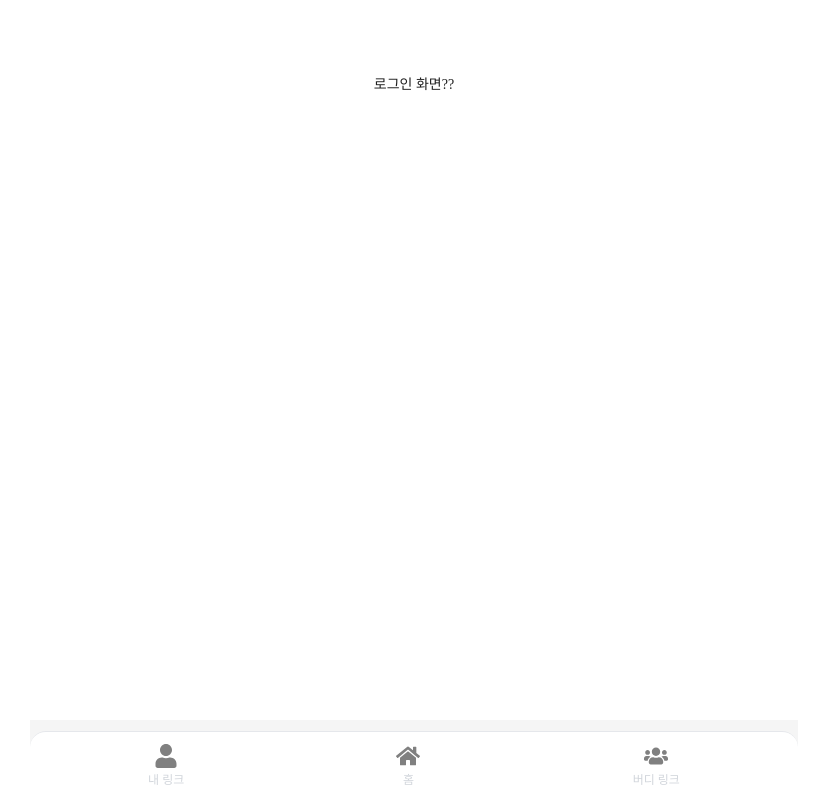
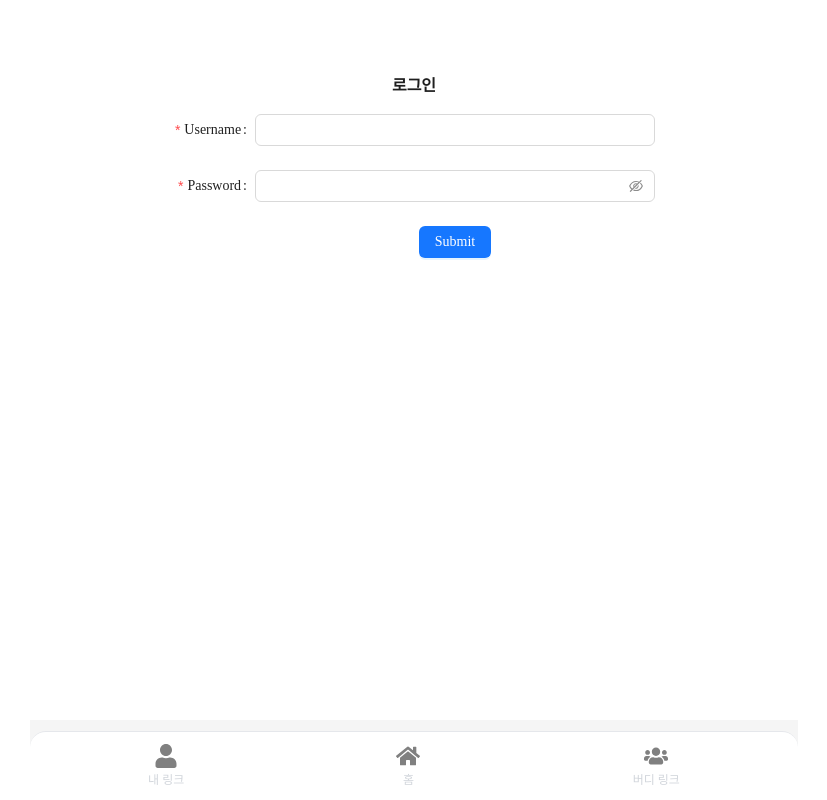
Before and after one commit to Link-Buddy/front, a React (Create React App) app: page /login in a window 1280 px wide. Shown: the whole page, without its empty margins (226-1053 px from the left). Built offline with nearby package versions, Linux system fonts and the light colour scheme.

Commit message:
feat: 모달 공통 hook 추가 & 초대장 모달 추가 & 링크 상세 모달 수정 - [x] 기능 추가 - [x] 기능 수정 - [ ] 기능 삭제 - [ ] 버그 수정 - [ ] 리팩토링, 코드 포맷팅 - [ ] CI/CD, 환경변수 - [ ] 문서 작업 resolves

```diff
--- a/src/App.tsx
+++ b/src/App.tsx
@@ -16,7 +16,6 @@ import LinkDetailPage from 'pages/link/detail';
 
 import UserEditPage from 'page/UserEditPage';
 import UserPage from 'page/UserPage';
-import BuddyPage from 'page/BuddyPage';
 
 function App() {
   const antdTheme = {
@@ -35,8 +34,8 @@ function App() {
               <Route path="/" element={<HomePage />} />
               <Route path="/home" element={<HomePage />} />
               <Route path="/my" element={<MyLinkPage />} />
-              <Route path="/buddylist" element={<BuddyListPage />} />
-              <Route path="/buddy" element={<BuddyPage />} />
+              {/* <Route path="/buddylist" element={<BuddyListPage />} /> */}
+              <Route path="/buddy" element={<BuddyListPage />} />
               <Route path="/user" element={<UserPage />} />
               <Route path="/user/:userId" element={<UserEditPage />} />
               <Route path="/add-link" element={<AddLinkPage />} />
--- a/src/pages/link/components/AlertModal.tsx
+++ b/src/components/modals/AlertModal.tsx
@@ -1,20 +1,17 @@
-import { Flex, Modal, Radio, Select, Space, Typography } from "antd";
+import { Modal, Typography } from "antd";
 import { useEffect, useState } from "react";
 
 interface ModalProps {
+    isOpen: boolean;
+    closeModal: (key: string) => void;
     type: string;
-    isOpen: boolean;
-    setIsOpen: (e: boolean) => void;
     selectedLink?: number[];
     handleOk: any;
 }
 
-const AlertModalComponent: React.FC<ModalProps> = ({ type, handleOk, isOpen, setIsOpen, selectedLink }) => {
+export const AlertModal: React.FC<ModalProps> = ({ isOpen, closeModal, type, selectedLink, handleOk }) => {
     const [title, setTitle] = useState<string>('');
 
-    const handleCancel = () => {
-        setIsOpen(false);
-    };
 
     const createTitle = (type: string) => {
         switch (type) {
@@ -39,7 +36,7 @@ const AlertModalComponent: React.FC<ModalProps> = ({ type, handleOk, isOpen, set
                 title={title}
                 open={isOpen}
                 onOk={handleOk}
-                onCancel={handleCancel}
+                onCancel={() => closeModal('alert')}
                 style={{ padding: 30 }}
             >
             <Typography.Text style={{ color: '#132639' }} strong>
@@ -55,4 +52,3 @@ const AlertModalComponent: React.FC<ModalProps> = ({ type, handleOk, isOpen, set
         </Modal>
     )
 }
-export default AlertModalComponent;
--- /dev/null
+++ b/src/components/modals/InvitationModal.tsx
@@ -0,0 +1,46 @@
+import { Divider, Flex, Modal, Select, Typography } from "antd"
+import Search from "antd/es/input/Search";
+
+interface ModalProps {
+    isOpen: boolean;
+    closeModal: (key: string) => void;
+}
+
+export const InvitationModal: React.FC<ModalProps> = ({ isOpen, closeModal }) => {
+    const handleOk = () => {
+        alert('초대완료!');
+    }
+
+    const onSearch = () => {
+        console.log('친구 검색!')
+    }
+
+    return (
+        <Modal
+            title="친구 초대"
+            open={isOpen}
+            onOk={handleOk}
+            onCancel={() => closeModal('invitation')}
+            style={{ padding: 30 }}
+        >
+            <Divider style={{ margin: '10px 0px 20px 0px'}}/>
+            <Flex justify="flex-start" vertical gap={'small'}>
+                <Typography.Text style={{ color: '#132639' }} strong>
+                    친구 검색
+                </Typography.Text>
+                <Search
+                    placeholder="검색어를 입력해주세요."
+                    allowClear
+                    onSearch={onSearch}
+                    // style={{ width: 360 }}
+                    style={{ width: '100%', height: 40 }}
+                />
+                <Typography.Text style={{ color: '#132639' }} strong>
+                    초대 버디그룹
+                </Typography.Text>
+                <Select style={{ width: '100%' }} placeholder="초대할 버디그룹을 선택해주세요." options={[{ label: '가족', value: 'family'}, { label: '스터디', value: 'study'}]} />
+            </Flex>
+            <Divider style={{ margin: '30px 0px 20px 0px'}}/>
+        </Modal>
+    )
+}
--- a/src/pages/link/components/Modal.tsx
+++ b/src/components/modals/MoveLinkModal.tsx
@@ -1,25 +1,21 @@
-import { Flex, Modal, Radio, Select, Space, Typography } from "antd";
+import { Divider, Flex, Modal, Radio, Select, Space, Typography } from "antd"
 import { useState } from "react";
 
 interface ModalProps {
     isOpen: boolean;
-    setIsOpen: (e: boolean) => void;
     options: { value: string, label: string }[];
     selectedLink?: number[];
+    closeModal: (key: string) => void;
 }
 
-const ModalComponent: React.FC<ModalProps> = ({ isOpen, setIsOpen, options, selectedLink }) => {
+export const MoveLinkModal: React.FC<ModalProps> = ({ isOpen, closeModal, options, selectedLink }) => {
     const [radioValue, setRadioValue] = useState('private');
 
+    const handleOk = () => {
+        alert('이동완료!');
+    }
     const handleRadioChange = (e: any) => {
         setRadioValue(e.target.value);
-    };
-
-    const handleOk = () => {
-        setIsOpen(false);
-    };
-    const handleCancel = () => {
-        setIsOpen(false);
       };
 
     return (
@@ -27,9 +23,10 @@ const ModalComponent: React.FC<ModalProps> = ({ isOpen, setIsOpen, options, sele
             title="링크 이동"
             open={isOpen}
             onOk={handleOk}
-                onCancel={handleCancel}
+            onCancel={() => closeModal('moveLink')}
             style={{ padding: 30 }}
         >
+            <Divider style={{ margin: '10px 0px 20px 0px'}}/>
                 <Typography.Text style={{ color: '#132639' }} strong>
                     선택한 링크 key :
                     {selectedLink && selectedLink.map((link, index) => {
@@ -74,7 +71,7 @@ const ModalComponent: React.FC<ModalProps> = ({ isOpen, setIsOpen, options, sele
                         options={options}
                     />
                 </Space>
+            <Divider style={{ margin: '30px 0px 20px 0px'}}/>
         </Modal>
     )
 }
-export default ModalComponent;
--- /dev/null
+++ b/src/hooks/useModal.ts
@@ -0,0 +1,31 @@
+import { useState } from "react"
+
+interface Modals {
+    [key: string]: boolean
+}
+
+export const useModal = () => {
+    const [modals, setModals] = useState<Modals>({});
+
+    const openModal = (key: string) => {
+        setModals(prev => ({
+            ...prev,
+            [key]: true
+        }));
+    }
+
+    const closeModal = (key: string) => {
+        setModals(prev => ({
+            ...prev,
+            [key]: false
+        }))
+    }
+
+    const isOpen = (key: string) => modals[key];
+
+    return {
+        isOpen,
+        openModal,
+        closeModal
+    }
+}
--- a/src/pages/buddy/index.tsx
+++ b/src/pages/buddy/index.tsx
@@ -1,15 +1,19 @@
 import { Avatar, Button, Divider, Flex, Image, List, Popover, Skeleton, Tooltip, Typography } from "antd";
+import { InvitationModal } from "components/modals/InvitationModal";
 import { SearchComponent } from "components/Search";
+import { useModal } from "hooks/useModal";
 import { useEffect, useState } from "react";
 
 const count = 3;
 const fakeDataUrl = `https://randomuser.me/api/?results=${count}&inc=name,gender,email,nat,picture&noinfo`
 
-const BuddyPage = () => {
+const BuddyListPage = () => {
     const [initLoading, setInitLoading] = useState(true);
     const [loading, setLoading] = useState(false);
     const [data, setData] = useState([]);
     const [list, setList] = useState<any[]>([]);
+
+    const { isOpen, openModal, closeModal } = useModal();
 
     useEffect(() => {
       fetch(fakeDataUrl)
@@ -61,6 +65,7 @@ const BuddyPage = () => {
     ) : null;
 
     return (
+      <>
         <div style={{ height: '100%', padding: '0px 25px 50px 25px '}}>
             <Flex justify="flex-start">
                 <Typography.Title level={3}>버디</Typography.Title>
@@ -68,9 +73,15 @@ const BuddyPage = () => {
             <div style={{ padding: '10px 0px 30px 0px'}}>
                 <SearchComponent />
             </div>
-            <Tooltip title="친구를 초대해보세요!" color={'gold'}>
-                <Image style={{width: 200, borderRadius: 10, paddingBottom: 20}} src={'/images/invitation.png'} alt="invitation" preview={false} />
-            </Tooltip>
+            {/* <Tooltip title="친구를 초대해보세요!" color={'gold'} trigger={"hover"}> */}
+                <Image
+                  style={{width: 200, borderRadius: 10, paddingBottom: 20}}
+                  src={'/images/invitation.png'}
+                  alt="invitation"
+                  preview={false}
+                  onClick={() => openModal('invitation')}
+                />
+            {/* </Tooltip> */}
             <Divider />
             <div>
                 <List
@@ -95,6 +106,11 @@ const BuddyPage = () => {
                 />
             </div>
         </div>
+        {/* 초대장 모달 */}
+        {isOpen('invitation') && (
+          <InvitationModal closeModal={closeModal} isOpen={isOpen('invitation')}/>
+        )}
+      </>
     )
 }
-export default BuddyPage;
+export default BuddyListPage;
--- a/src/pages/login/index.tsx
+++ b/src/pages/login/index.tsx
@@ -1,7 +1,72 @@
+import { Button, Form, Input, Typography } from "antd";
+
 const LoginPage = () => {
+    const onFinish = (values: string) => {
+        console.log('Success:', values);
+    };
+    const onFinishFailed = (errorInfo: any) => {
+        console.log('Failed:', errorInfo);
+    };
+
     return (
-        <div>
-            <h1>로그인 화면?? </h1>
+        <div style={{ height: '100%', padding: '0px 25px 50px 25px '}}>
+            <Typography.Title level={5} style={{ paddingBottom: 8}}>
+                로그인
+            </Typography.Title>
+            <Form
+                name="basic"
+                labelCol={{
+                    span: 8,
+                }}
+                wrapperCol={{
+                    span: 16,
+                }}
+                style={{
+                    maxWidth: 600,
+                }}
+                initialValues={{
+                    remember: true,
+                }}
+                onFinish={onFinish}
+                onFinishFailed={onFinishFailed}
+                autoComplete="off"
+            >
+                <Form.Item
+                    label="Username"
+                    name="username"
+                    rules={[
+                        {
+                        required: true,
+                        message: 'Please input your username!',
+                        },
+                    ]}
+                >
+                    <Input />
+                </Form.Item>
+                <Form.Item
+                    label="Password"
+                    name="password"
+                    rules={[
+                        {
+                        required: true,
+                        message: 'Please input your password!',
+                        },
+                    ]}
+                >
+                    <Input.Password />
+                </Form.Item>
+
+                <Form.Item
+                    wrapperCol={{
+                        offset: 8,
+                        span: 16,
+                    }}
+                >
+                    <Button type="primary" htmlType="submit">
+                        Submit
+                    </Button>
+                </Form.Item>
+            </Form>
         </div>
     )
 }
```
Also changed, not shown: src/pages/link/detail/index.tsx (+30 -28 lines). Lines whose indentation alone changed are shown as unchanged.
